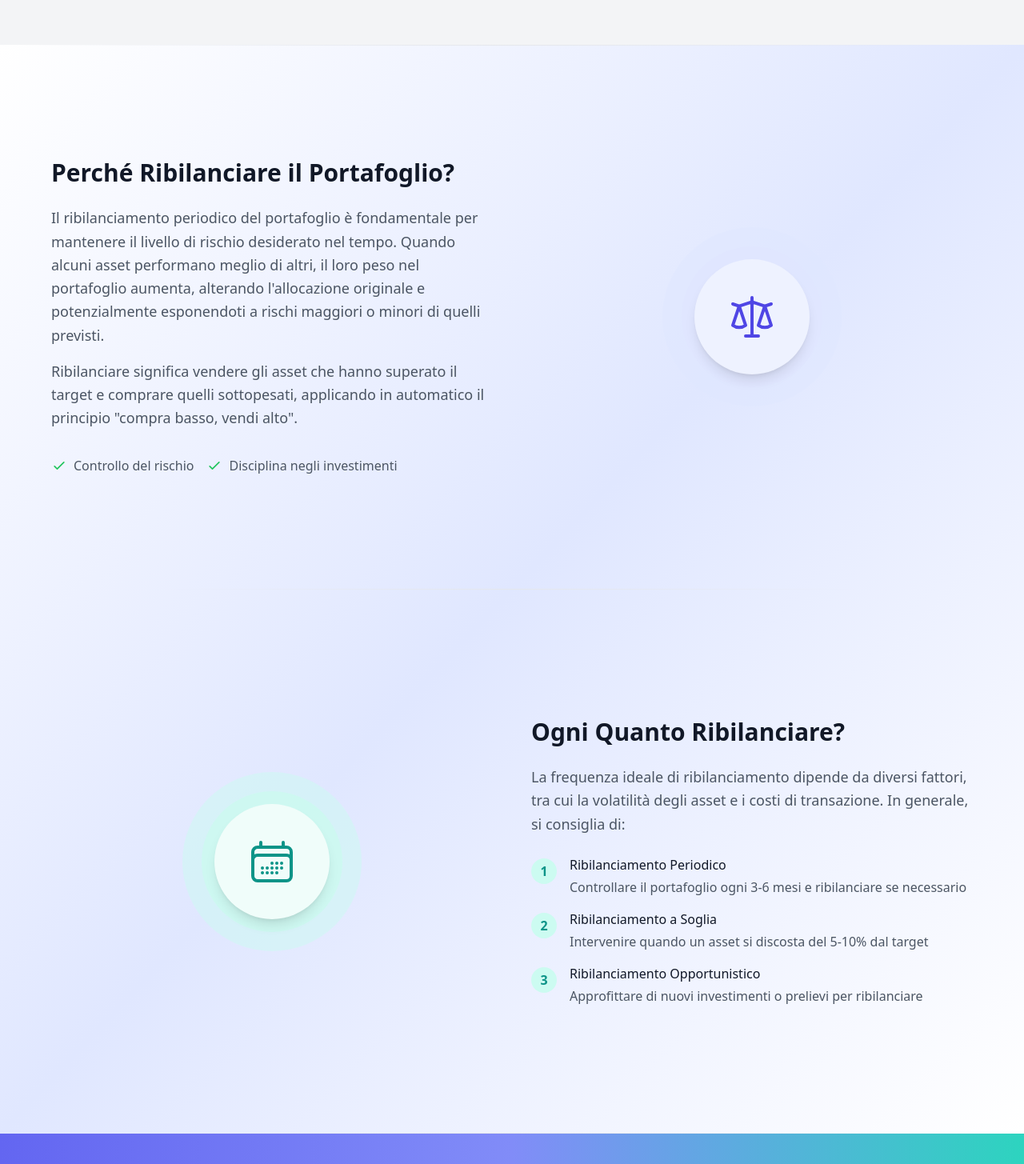
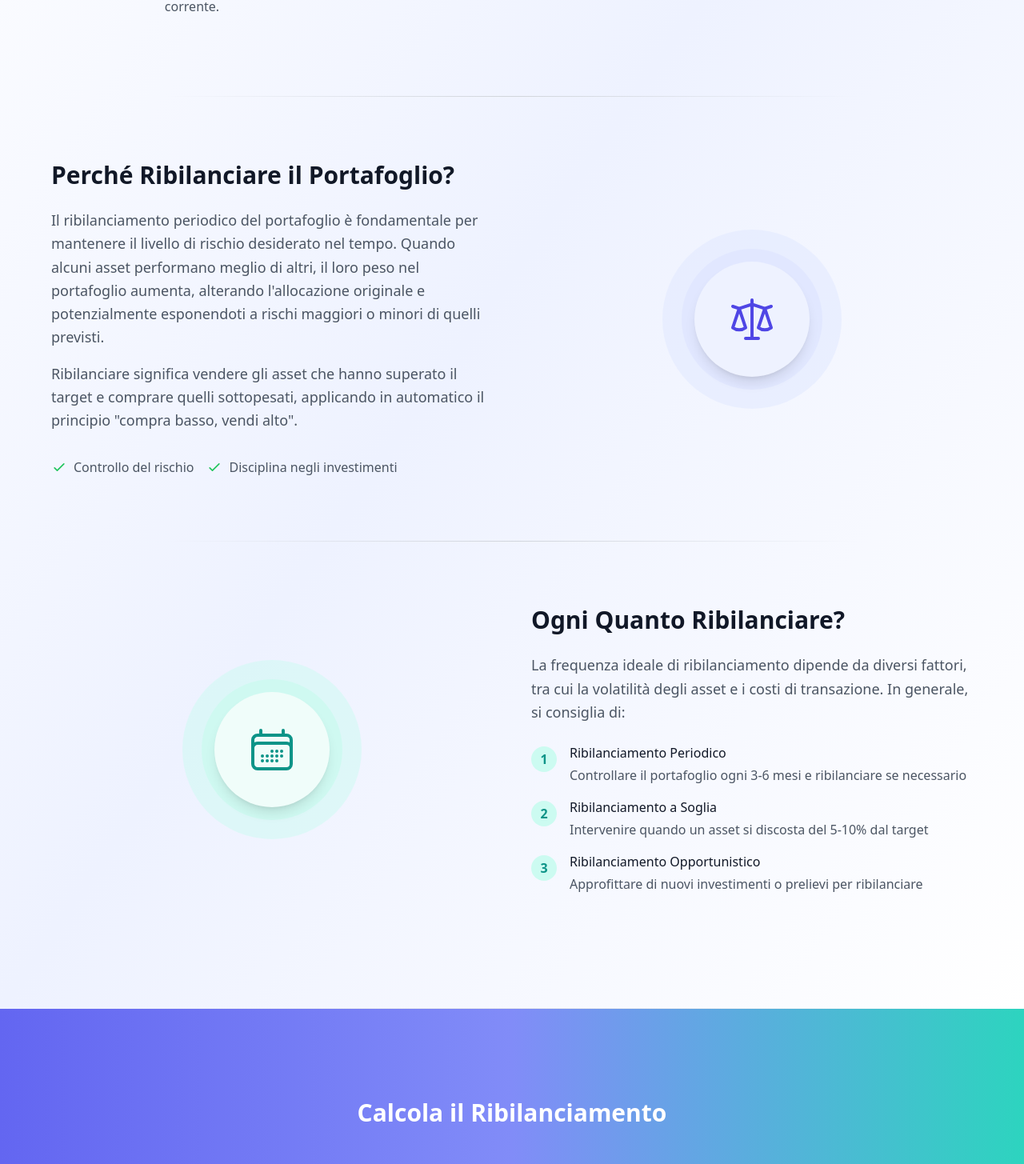
Before and after one commit to simoweb/Rebalance-tool, a React app: page / in a window 1280 px wide. Shown: the part 1200-2655 px from the top of the page at 80% size. Built offline with nearby package versions, Linux system fonts and the light colour scheme.

Commit message:
Style: Enhanced divider with shadow effect and adjusted spacing

```diff
--- a/src/App.js
+++ b/src/App.js
@@ -462,9 +462,12 @@ const App = () => {
           </div>
         </div>
       </section>
-
+      {/* Contenitore per le sezioni informative */}
+      <div className="bg-gradient-to-br from-white via-indigo-50 to-white relative py-16">
+        <div className="absolute inset-x-0 top-0 h-px bg-gradient-to-r from-transparent via-gray-200 to-transparent"></div>
+        <div className="absolute inset-x-0 bottom-0 h-px bg-gradient-to-r from-transparent via-gray-200 to-transparent"></div>
        {/* Sezione caratteristiche principali */}
-       <section className="relative overflow-hidden bg-gray-100 py-20">
+       <section className="relative overflow-hidden  py-20">
         <div className="container mx-auto px-4">
         <div className="text-center mb-16 max-w-4xl mx-auto">
             <h1 className="text-4xl md:text-5xl font-extrabold  mb-4 mt-8">
@@ -540,13 +543,13 @@ const App = () => {
         </div>
       </section>
 
-      {/* Contenitore per le sezioni informative */}
-      <div className="bg-gradient-to-br from-white via-indigo-100 to-white relative">
-        <div className="absolute inset-x-0 top-0 h-px bg-gradient-to-r from-transparent via-gray-200 to-transparent"></div>
-        <div className="absolute inset-x-0 bottom-0 h-px bg-gradient-to-r from-transparent via-gray-200 to-transparent"></div>
+      {/* Divisore */}
+      <div className="max-w-4xl mx-auto px-4">
+        <div className="h-px bg-gradient-to-r from-transparent via-gray-300 to-transparent"></div>
+      </div>
 
       {/* Sezione Perché Ribilanciare */}
-        <section id="perche" className="py-16">
+      <section id="perche" className="py-20">
         <div className="container mx-auto px-4">
           <div className="max-w-6xl mx-auto">
             <div className="flex flex-col md:flex-row items-center gap-12">
@@ -582,7 +585,7 @@ const App = () => {
 
               {/* Colonna icona */}
               <div className="md:w-1/2">
-                  <div className="relative aspect-square flex items-center justify-center">
+                <div className="relative flex items-center justify-center">
                   <div className="absolute w-56 h-56 rounded-full bg-indigo-100/50"></div>
                   <div className="absolute w-44 h-44 rounded-full bg-indigo-100/80"></div>
                   <div className="relative w-36 h-36 rounded-full bg-indigo-50 flex items-center justify-center shadow-lg">
@@ -597,19 +600,19 @@ const App = () => {
         </div>
       </section>
 
-        {/* Divisore tra le sezioni */}
+  {/* Divisore */}
   <div className="max-w-4xl mx-auto px-4">
-          <div className="h-px bg-gradient-to-r from-transparent via-gray-200 to-transparent"></div>
+        <div className="h-px bg-gradient-to-r from-transparent via-gray-300 to-transparent"></div>
       </div>
 
       {/* Sezione Frequenza di Ribilanciamento */}
-        <section id="quando" className="py-16">
+      <section id="quando" className="py-20">
         <div className="container mx-auto px-4">
           <div className="max-w-6xl mx-auto">
             <div className="flex flex-col md:flex-row items-center gap-12">
               {/* Colonna icona */}
               <div className="md:w-1/2">
-                  <div className="relative aspect-square flex items-center justify-center">
+                <div className="relative flex items-center justify-center">
                   <div className="absolute w-56 h-56 rounded-full bg-teal-100/50"></div>
                   <div className="absolute w-44 h-44 rounded-full bg-teal-100/80"></div>
                   <div className="relative w-36 h-36 rounded-full bg-teal-50 flex items-center justify-center shadow-lg">
```
Lines whose indentation alone changed are shown as unchanged.
